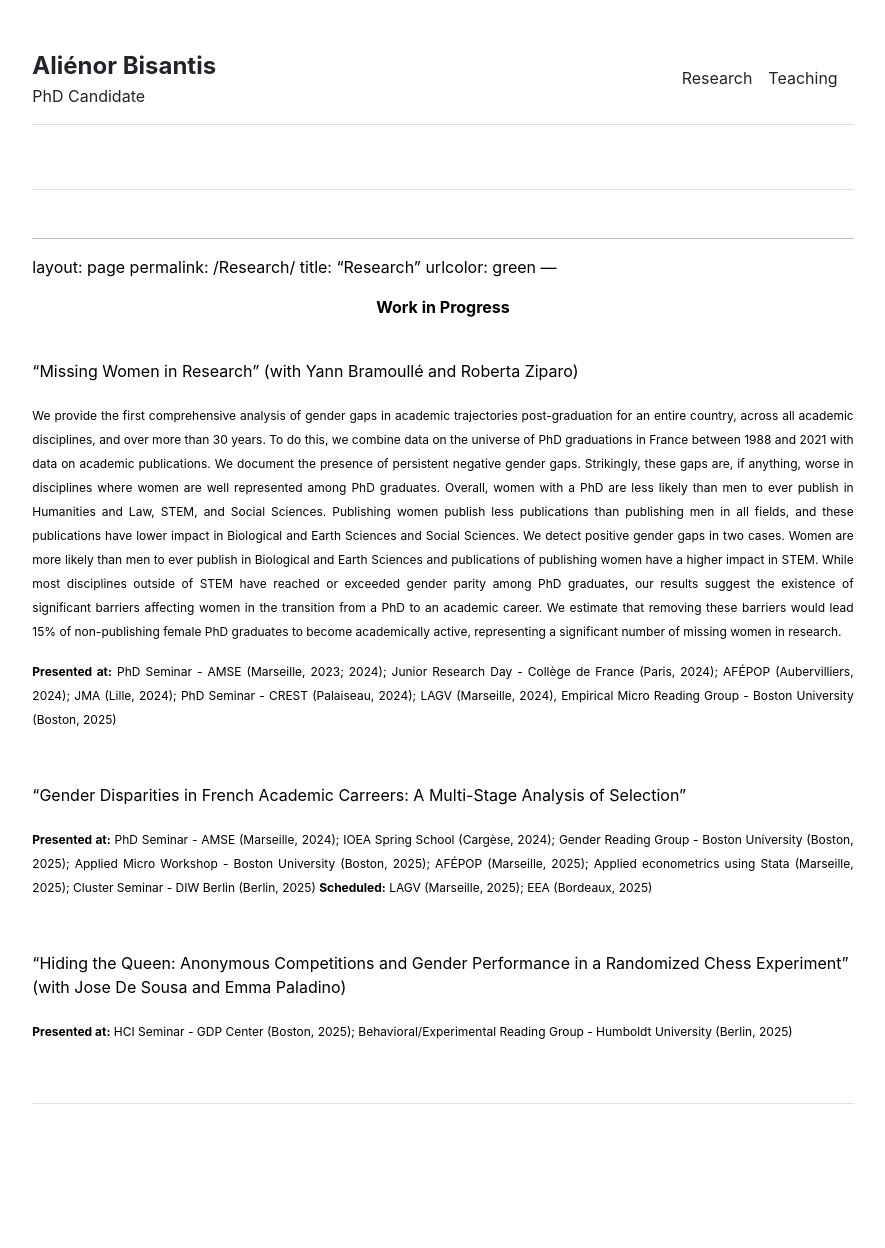
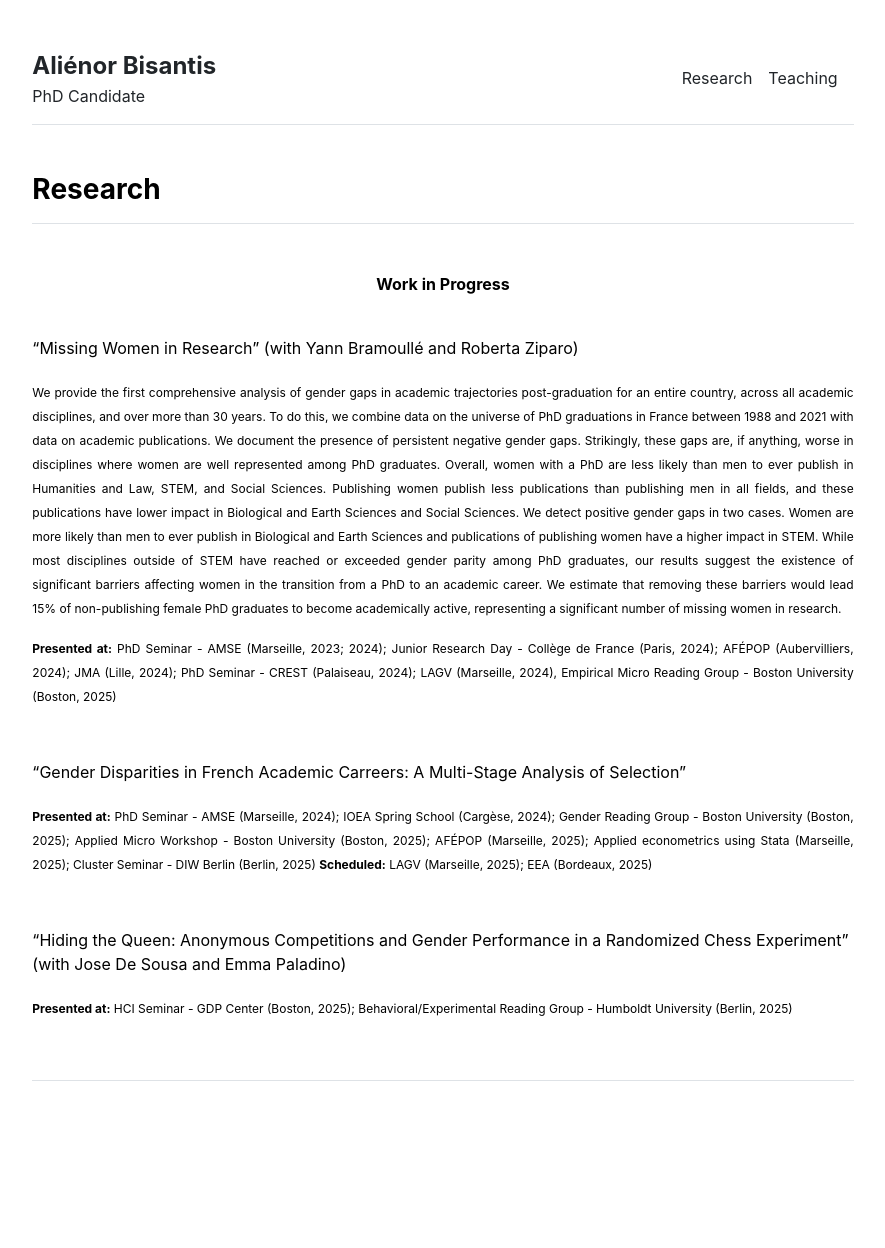
Before and after one commit to alienorbisantis/alienorbisantis.github.io, a Jekyll site: the page built from Research/Research.md, in a window 1280 px wide. Shown: the whole page, without its empty margins (197-1082 px from the left). Built offline with Jekyll 4.4.1, drawn with Linux system fonts in a browser that asks for light colours; our own code applies the rules of GitHub Pages for plain Markdown files; after the commit the page ends 1225 px from its top, so only the background shows below that; some of the changed lines change nothing that is shown.

Commit message:
Update Research.md

```diff
--- a/Research/Research.md
+++ b/Research/Research.md
@@ -1,12 +1,3 @@
-<!-- Google tag (gtag.js) -->
-<script async src="https://www.googletagmanager.com/gtag/js?id=G-56YQTKK9HE"></script>
-<script>
-  window.dataLayer = window.dataLayer || [];
-  function gtag(){dataLayer.push(arguments);}
-  gtag('js', new Date());
-
-  gtag('config', 'G-56YQTKK9HE');
-</script>
 ---
 layout: page
 permalink: /Research/
```
